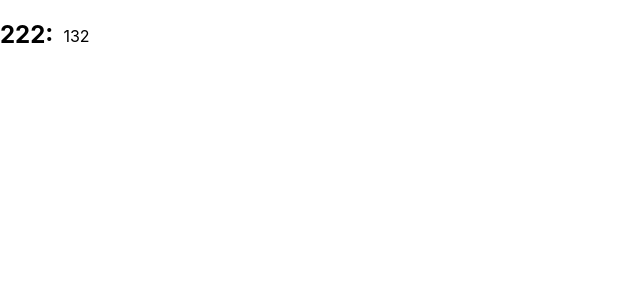
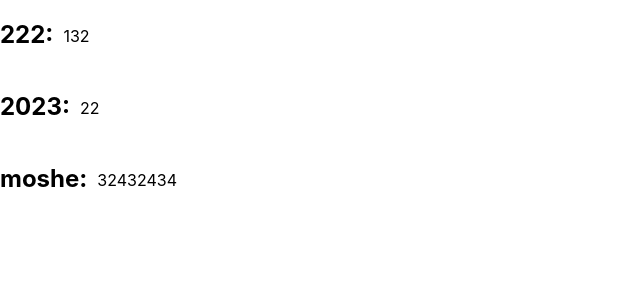
Before and after one commit to hilashay/inventory-task, a React (Create React App) app: page / in a window 1280 px wide. Shown: the top 300 px of the page, without its empty margins (0-640 px from the left). Built offline with nearby package versions, Linux system fonts and the light colour scheme.

Commit message:
render multiple items

```diff
--- a/src/App.js
+++ b/src/App.js
@@ -1,12 +1,20 @@
 import styled from "styled-components";
 
 function App() {
-  const item = { name: "222", quantity: 132 };
+  const items = [
+    { name: "222", quantity: 132 },
+    { name: "2023", quantity: 22 },
+    { name: "moshe", quantity: 32432434 },
+  ];
   return (
-    <Container>
-      <ItemName>{item.name}:</ItemName>
-      <ItemQuantity>{item.quantity}</ItemQuantity>
-    </Container>
+    <>
+      {items.map((item) => (
+        <Container>
+          <ItemName>{item.name}:</ItemName>
+          <ItemQuantity>{item.quantity}</ItemQuantity>
+        </Container>
+      ))}
+    </>
   );
 }
 
```
